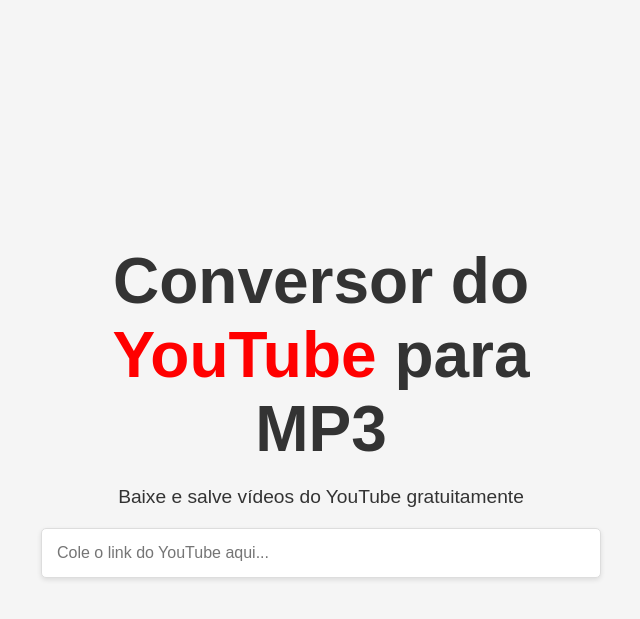
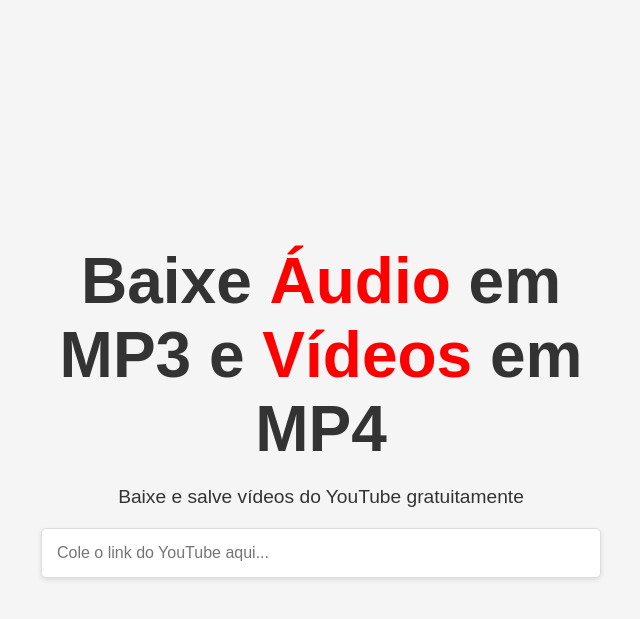
Before and after one commit to Motadeveloper/Audio, a Django app: page / in a window 1280 px wide. Shown: the top 619 px of the page, without its empty margins (319-959 px from the left). Run offline with Django 5.2, Linux system fonts and the light colour scheme; some libraries are stand-ins or nearby versions.

Commit message:
Update index.html

```diff
--- a/youtube_downloader/templates/youtube_downloader/index.html
+++ b/youtube_downloader/templates/youtube_downloader/index.html
@@ -1,9 +1,23 @@
 <!DOCTYPE html>
-<html lang="en">
+<html lang="pt-BR">
 <head>
     <meta charset="UTF-8">
     <meta name="viewport" content="width=device-width, initial-scale=1.0, user-scalable=no">
-    <title>Responsive YouTube Downloader</title>
+    <title>Baixar Áudio em MP3 e Vídeos em MP4 do YouTube - Rápido e Fácil!</title>
+    <meta name="description" content="Baixe áudios em MP3 e vídeos em MP4 do YouTube de forma rápida e gratuita. Converta seus vídeos favoritos em arquivos de áudio MP3 ou vídeo MP4 com nossa ferramenta online em baixaryoutubemp3.com.br.">
+    <meta name="keywords" content="baixar mp3 do YouTube, converter YouTube para mp3, download de áudio do YouTube, baixar áudio do YouTube, conversor YouTube para MP3, baixar mp4 do YouTube, converter YouTube para mp4, download de vídeo do YouTube, baixar vídeo do YouTube, conversor YouTube para MP4">
+    <meta name="author" content="baixaryoutubemp3.com.br">
+    <meta name="robots" content="index, follow">
+    <meta property="og:title" content="Baixar Áudio em MP3 e Vídeos em MP4 do YouTube - Rápido e Fácil!">
+    <meta property="og:description" content="Baixe áudios em MP3 e vídeos em MP4 do YouTube de forma rápida e gratuita. Converta seus vídeos favoritos em arquivos de áudio MP3 ou vídeo MP4 com nossa ferramenta online em baixaryoutubemp3.com.br.">
+    <meta property="og:url" content="https://baixaryoutubemp3.com.br">
+    <meta property="og:image" content="https://baixaryoutubemp3.com.br/imagens/thumbnail.jpg">
+    <meta property="og:type" content="website">
+    <meta name="twitter:card" content="summary_large_image">
+    <meta name="twitter:title" content="Baixar Áudio em MP3 e Vídeos em MP4 do YouTube - Rápido e Fácil!">
+    <meta name="twitter:description" content="Baixe áudios em MP3 e vídeos em MP4 do YouTube de forma rápida e gratuita. Converta seus vídeos favoritos em arquivos de áudio MP3 ou vídeo MP4 com nossa ferramenta online em baixaryoutubemp3.com.br.">
+    <meta name="twitter:image" content="https://baixaryoutubemp3.com.br/imagens/thumbnail.jpg">
+
     <style>
         /* Estilos Globais */
         body {
@@ -97,14 +111,14 @@
         /* Ajustes para telas maiores */
         @media (min-width: 1024px) {
             p {
-                font-size: 1.5vw; /* Diminui o tamanho do parágrafo em telas maiores */
+                font-size: 1.5vw;
             }
         }
 
         /* Ajustes para dispositivos móveis */
         @media (max-width: 600px) {
             h1 {
-                font-size: 8vw; /* Aumenta o tamanho do h1 em dispositivos móveis */
+                font-size: 8vw;
             }
         }
 
@@ -247,14 +261,14 @@
     </div>
 
     <div class="container">
-        <h1>Conversor do <span>YouTube</span> para MP3</h1>
+        <h1>Baixe <span>Áudio</span> em MP3 e <span>Vídeos</span> em MP4</h1>
         <p>Baixe e salve vídeos do YouTube gratuitamente</p>
         <div class="input-container">
             <input type="text" id="url" placeholder="Cole o link do YouTube aqui...">
         </div>
 
         <div class="video-card" id="video-card">
-            <img id="video-thumbnail" src="" alt="Thumbnail do vídeo">
+            <img id="video-thumbnail" src="" alt="Miniatura do vídeo do YouTube">
             <h2 id="video-title"></h2>
             <div class="download-buttons">
                 <button id="download-mp3">Baixar MP3</button>
```
